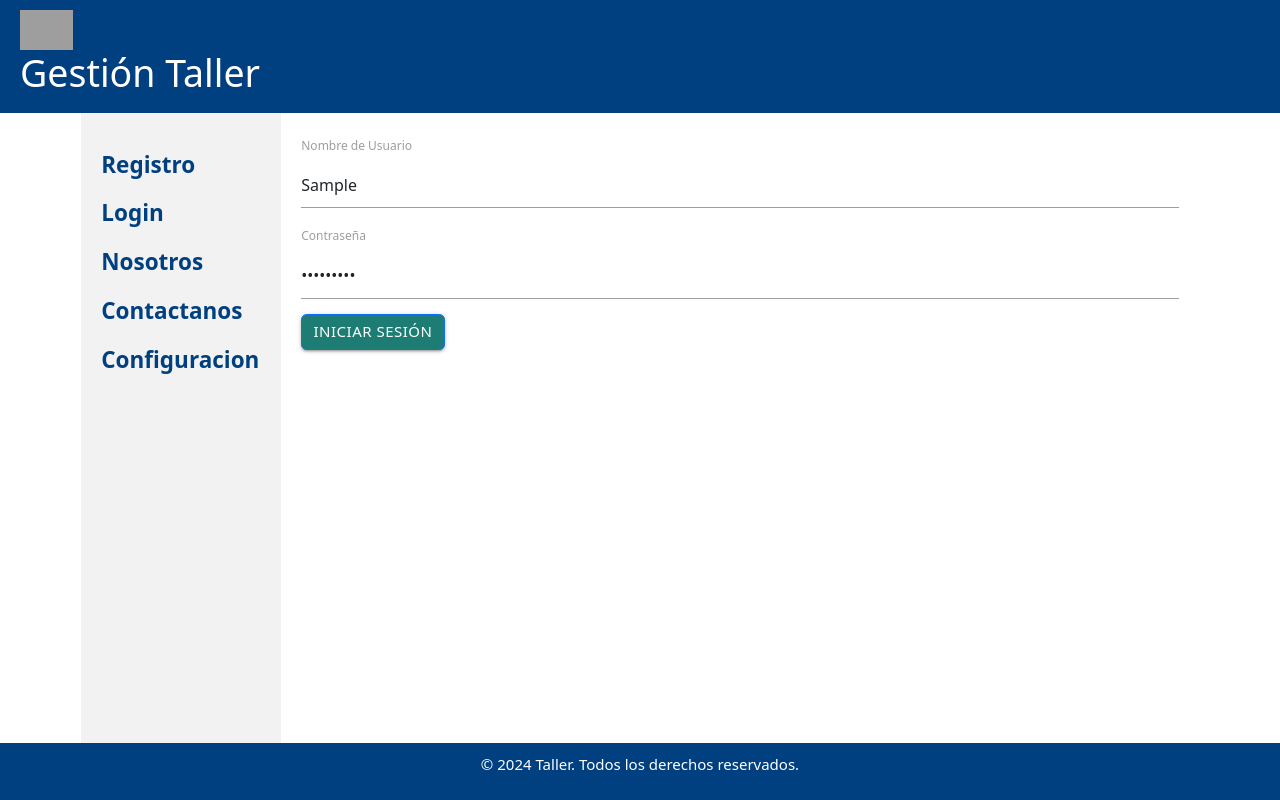
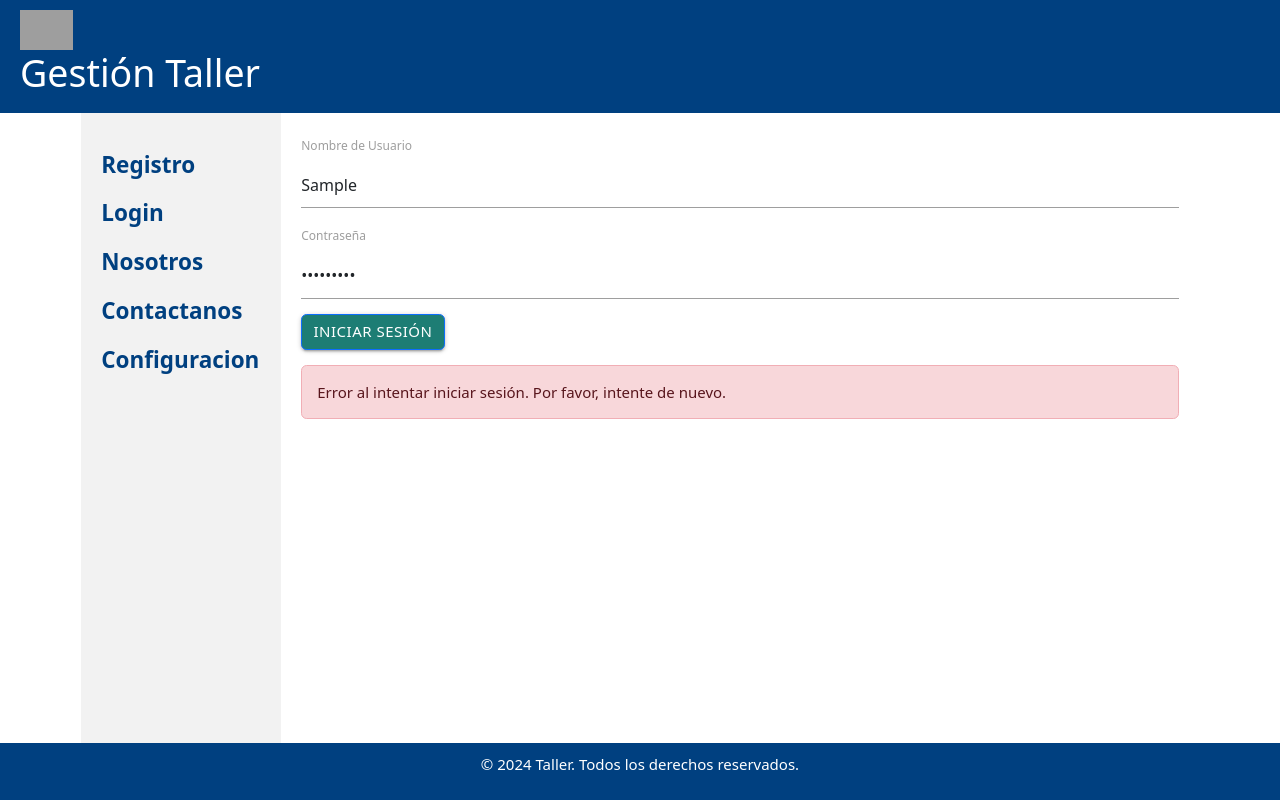
Before and after one commit to Krlos1223/GESTION_EMPLEADOS, an Angular app in the folder frontend/: page /login in a window 1280 px wide. Both pictures are taken after typing "Sample", "Sample123" into the empty fields and a click on the button "INICIAR SESIÓN". Shown: the top 800 px of the page. Built offline with nearby package versions, Linux system fonts and the light colour scheme; no server answers; grey boxes are pictures that could not be loaded.

Commit message:
modificacion del login

```diff
--- a/frontend/src/app/components/login/login.component.html
+++ b/frontend/src/app/components/login/login.component.html
@@ -9,4 +9,7 @@
     <input type="password" id="contraseña" class="form-control" name="contraseña" [(ngModel)]="password" placeholder="Ingrese la contraseña" required>
   </div>
   <button type="submit" class="btn btn-primary">Iniciar Sesión</button>
+  <div *ngIf="errorMessage" class="alert alert-danger mt-3">
+    {{ errorMessage }}
+  </div>
 </form>
--- a/frontend/src/app/components/login/login.component.ts
+++ b/frontend/src/app/components/login/login.component.ts
@@ -1,4 +1,3 @@
-// login.component.ts
 import { Component } from '@angular/core';
 import { Router } from '@angular/router';
 import { AutenticacionService } from '../../services/autenticacion.service';
@@ -11,21 +10,25 @@ import { AutenticacionService } from '../../services/autenticacion.service';
 export class LoginComponent {
   username: string = '';
   password: string = '';
+  errorMessage: string = ''; // Variable para almacenar mensajes de error
 
   constructor(private autenticacionService: AutenticacionService, private router: Router) { }
 
   onLogin(): void {
     this.autenticacionService.login(this.username, this.password).subscribe(
       response => {
+        console.log('Respuesta del backend:', response); // Para depurar
         if (response.message === 'Autenticación satisfactoria') {
           localStorage.setItem('token', response.token); // Asegúrate de enviar un token si es necesario
           this.router.navigate(['/home']);
         } else {
-          alert('Credenciales incorrectas');
+          this.errorMessage = response.message || 'Error desconocido'; // Mostrar el mensaje de error del backend
         }
       },
       error => {
         console.error('Error en el inicio de sesión', error);
+        // Asegúrate de capturar el mensaje de error correcto del backend
+        this.errorMessage = error.error?.message || 'Error al intentar iniciar sesión. Por favor, intente de nuevo.';
       }
     );
   }
```
